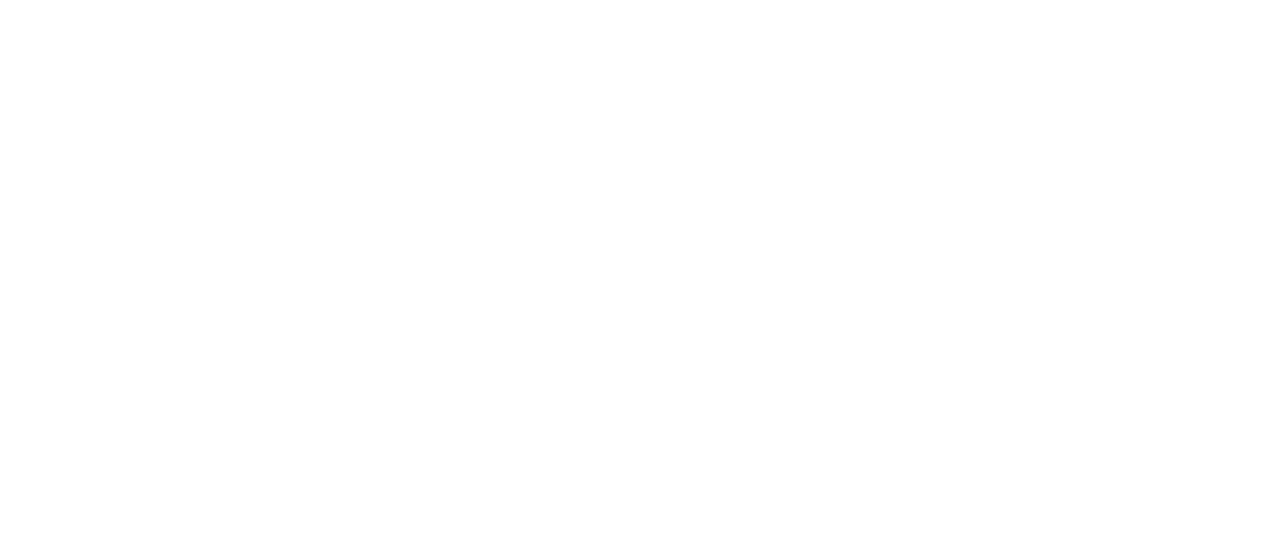
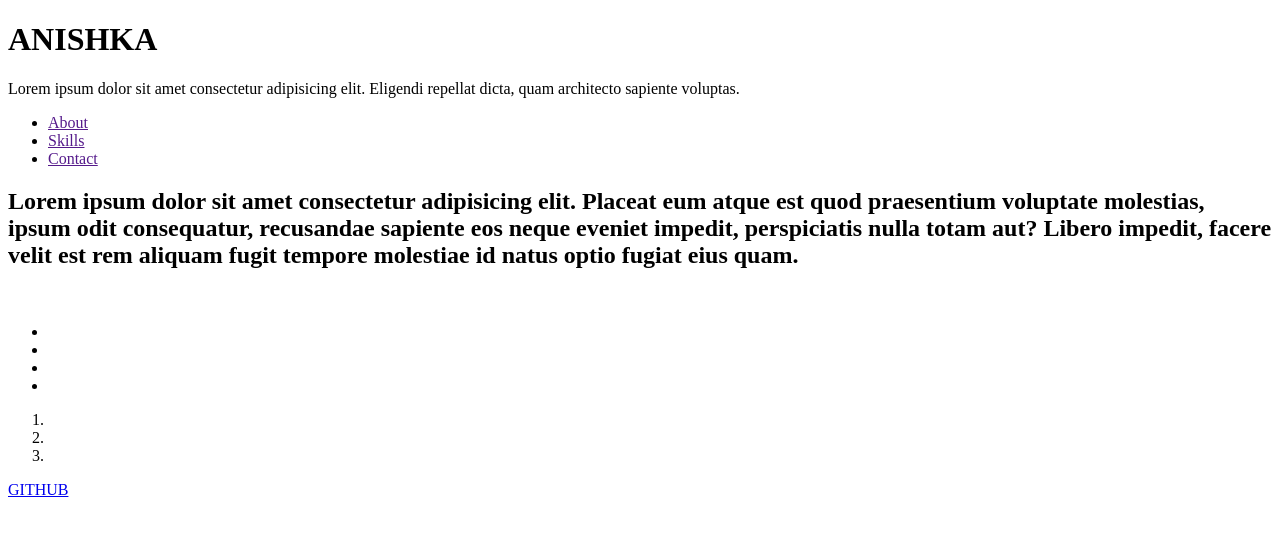
Before and after one commit to anishkasinghal/html-practice-anishka, a plain HTML site: page index.html in a window 1280 px wide. Drawn offline with Linux system fonts and the light colour scheme.

Commit message:
Website Skeleton

```diff
--- a/index.html
+++ b/index.html
@@ -3,9 +3,39 @@
 <head>
   <meta charset="UTF-8">
   <meta name="viewport" content="width=device-width, initial-scale=1.0">
-  <title>Document</title>
+  <title>About Me</title>
 </head>
 <body>
-
+  <header class="header">
+    <h1>ANISHKA</h1>
+    <p>Lorem ipsum dolor sit amet consectetur adipisicing elit. Eligendi repellat dicta, quam architecto sapiente voluptas.</p>
+  </header>
+  <nav class="nav-bar">
+    <ul class="nav-links">
+      <li class="link-list"><a href="" class="links" id="about">About</a></li>
+      <li class="link-list"><a href="" class="links" id="skills">Skills</a></li>
+      <li class="link-list"><a href="" class="links" id="contacts">Contact</a></li>
+    </ul>
+  </nav>
+  <main class="body">
+    <h2>Lorem ipsum dolor sit amet consectetur adipisicing elit. Placeat eum atque est quod praesentium voluptate molestias, ipsum odit consequatur, recusandae sapiente eos neque eveniet impedit, perspiciatis nulla totam aut? Libero impedit, facere velit est rem aliquam fugit tempore molestiae id natus optio fugiat eius quam.</h2>
+    <img src="" alt="">
+  </main>
+  <section class="section">
+    <ul class="skills">
+      <li class="skill-name"></li>
+      <li class="skill-name"></li>
+      <li class="skill-name"></li>
+      <li class="skill-name"></li>
+    </ul>
+    <ol class="goals">
+      <li class="goal-name"></li>
+      <li class="goal-name"></li>
+      <li class="goal-name"></li>
+    </ol>
+  </section>
+  <footer class="footer">
+    <a href="https://github.com/anishkasinghal">GITHUB</a>
+  </footer>
 </body>
 </html>
```
